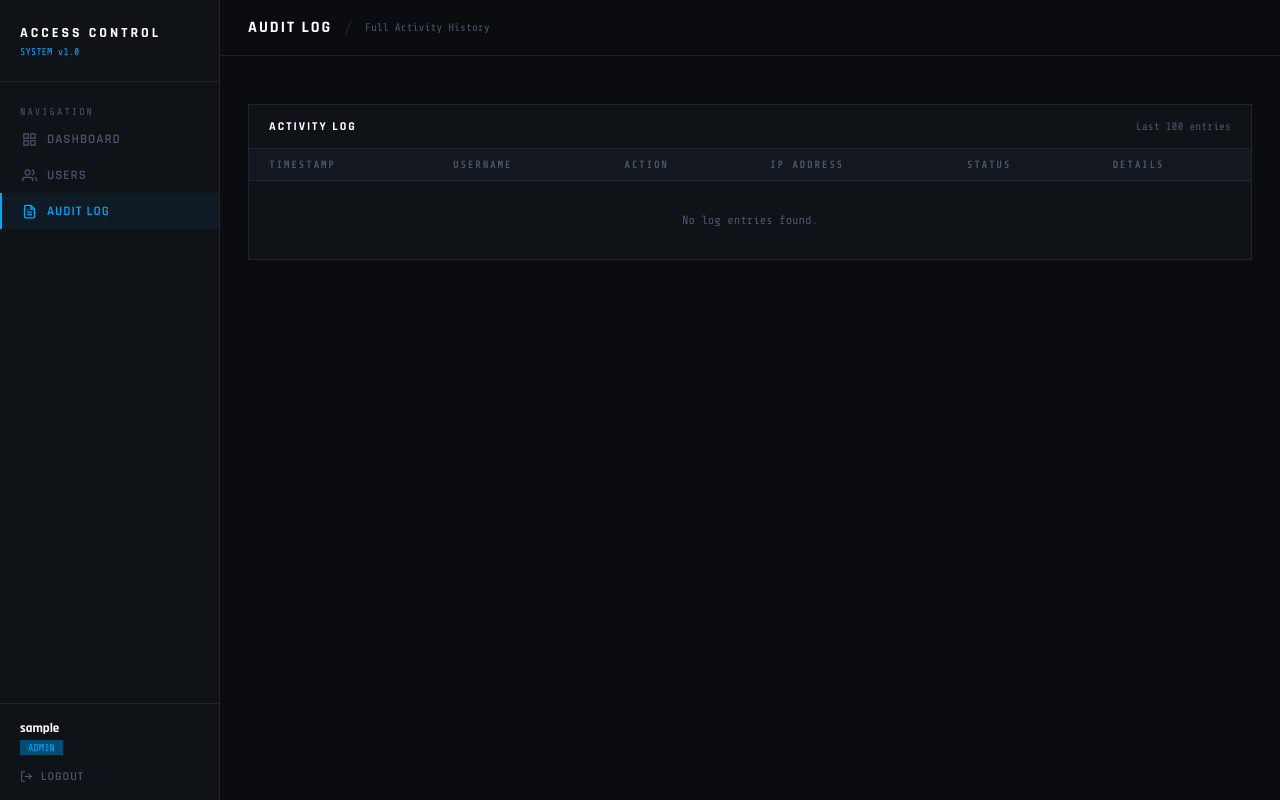
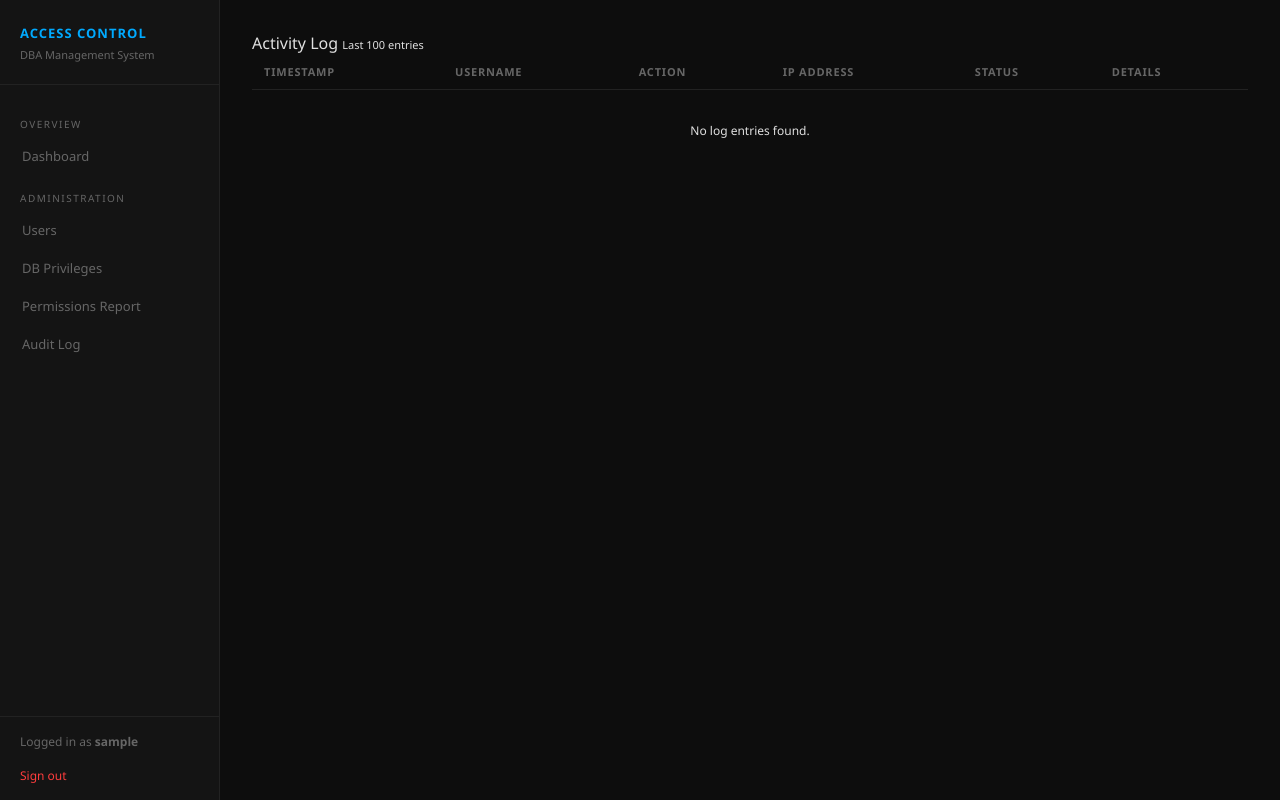
Before and after one commit to unreallfadi/access-control-system, a Flask app: page /audit in a window 1280 px wide. Run offline with Flask 3, Linux system fonts and the light colour scheme; the visitor is signed in with stand-in values (Sample User, id 1); data that the repository does not hold is empty; some libraries are stand-ins or nearby versions.

Commit message:
Refactor base.html for improved styling and structure

```diff
--- a/templates/base.html
+++ b/templates/base.html
@@ -3,38 +3,32 @@
 <head>
     <meta charset="UTF-8">
     <meta name="viewport" content="width=device-width, initial-scale=1.0">
-<title>{% block title %}Access Control System{% endblock %}</title>
-<link rel="preconnect" href="https://fonts.googleapis.com">
-<link href="https://fonts.googleapis.com/css2?family=Share+Tech+Mono&family=Rajdhani:wght@400;600;700&display=swap" rel="stylesheet">
+    <title>DBA Access Control System</title>
     <style>
+        * { margin: 0; padding: 0; box-sizing: border-box; }
+
         :root {
-    --bg:        #0a0c10;
-    --surface:   #0f1318;
-    --surface2:  #131820;
-    --border:    #1e2530;
-    --accent:    #00aaff;
-    --accent-dim:#004d73;
-    --success:   #00cc66;
-    --danger:    #ff3355;
-    --warning:   #ffaa00;
-    --text:      #c8d4e0;
-    --text-muted:#4a5568;
-    --mono:      'Share Tech Mono', monospace;
-    --sans:      'Rajdhani', sans-serif;
+            --bg:        #0d0d0d;
+            --surface:   #141414;
+            --border:    #222;
+            --primary:   #00aaff;
+            --text:      #e0e0e0;
+            --muted:     #666;
+            --success:   #00c853;
+            --error:     #ff3d3d;
+            --warning:   #ffab00;
             --sidebar-w: 220px;
         }
 
-  * { margin: 0; padding: 0; box-sizing: border-box; }
-
         body {
+            font-family: 'Segoe UI', system-ui, sans-serif;
             background: var(--bg);
             color: var(--text);
-    font-family: var(--sans);
+            display: flex;
             min-height: 100vh;
-    display: flex;
         }
 
-  /* ---- Sidebar ---- */
+        /* Sidebar */
         .sidebar {
             width: var(--sidebar-w);
             background: var(--surface);
@@ -42,211 +36,142 @@
             display: flex;
             flex-direction: column;
             position: fixed;
-    top: 0; bottom: 0; left: 0;
-    z-index: 100;
+            height: 100vh;
+            top: 0; left: 0;
         }
 
         .sidebar-brand {
-    padding: 24px 20px;
+            padding: 24px 20px 20px;
             border-bottom: 1px solid var(--border);
         }
 
         .sidebar-brand h2 {
-    font-size: 14px;
-    font-weight: 700;
-    letter-spacing: 3px;
-    text-transform: uppercase;
-    color: #fff;
-  }
-
-  .sidebar-brand p {
-    font-family: var(--mono);
-    font-size: 10px;
-    color: var(--accent);
-    margin-top: 4px;
-  }
-
-  .sidebar-nav {
-    flex: 1;
-    padding: 16px 0;
-  }
-
-  .nav-label {
-    font-family: var(--mono);
-    font-size: 10px;
-    color: var(--text-muted);
-    letter-spacing: 2px;
-    padding: 8px 20px 4px;
+            font-size: 13px;
+            font-weight: 600;
+            color: var(--primary);
+            letter-spacing: 1px;
             text-transform: uppercase;
         }
 
-  .nav-item {
+        .sidebar-brand span {
+            font-size: 11px;
+            color: var(--muted);
+        }
+
+        .nav { padding: 16px 0; flex: 1; }
+
+        .nav a {
             display: flex;
             align-items: center;
             gap: 10px;
             padding: 10px 20px;
-    color: var(--text-muted);
+            color: var(--muted);
             text-decoration: none;
             font-size: 13px;
-    font-weight: 600;
-    letter-spacing: 1px;
-    text-transform: uppercase;
             transition: all 0.15s;
             border-left: 2px solid transparent;
         }
 
-  .nav-item:hover, .nav-item.active {
-    color: var(--accent);
-    background: rgba(0,170,255,0.05);
-    border-left-color: var(--accent);
+        .nav a:hover, .nav a.active {
+            color: var(--text);
+            background: rgba(0,170,255,0.06);
+            border-left-color: var(--primary);
         }
 
-  .nav-item svg { flex-shrink: 0; }
+        .nav-section {
+            padding: 16px 20px 6px;
+            font-size: 10px;
+            color: var(--muted);
+            letter-spacing: 1.5px;
+            text-transform: uppercase;
+        }
 
         .sidebar-footer {
             padding: 16px 20px;
             border-top: 1px solid var(--border);
+            font-size: 12px;
+            color: var(--muted);
         }
 
-  .user-info {
+        .sidebar-footer a {
+            color: var(--error);
+            text-decoration: none;
+            font-size: 12px;
+        }
+
+        /* Main */
+        .main {
+            margin-left: var(--sidebar-w);
+            flex: 1;
+            padding: 32px;
+            max-width: calc(100vw - var(--sidebar-w));
+        }
+
+        .page-header {
+            margin-bottom: 28px;
+            border-bottom: 1px solid var(--border);
+            padding-bottom: 16px;
+        }
+
+        .page-header h1 {
+            font-size: 20px;
+            font-weight: 600;
+            color: var(--text);
+        }
+
+        .page-header p {
+            font-size: 13px;
+            color: var(--muted);
+            margin-top: 4px;
+        }
+
+        /* Cards */
+        .card {
+            background: var(--surface);
+            border: 1px solid var(--border);
+            border-radius: 6px;
+            padding: 20px;
+            margin-bottom: 20px;
+        }
+
+        .card h3 {
+            font-size: 13px;
+            font-weight: 600;
+            color: var(--muted);
+            text-transform: uppercase;
+            letter-spacing: 0.8px;
             margin-bottom: 12px;
         }
 
-  .user-info .username {
-    font-size: 13px;
-    font-weight: 700;
-    color: #fff;
-  }
-
-  .user-info .role-badge {
-    display: inline-block;
-    font-family: var(--mono);
-    font-size: 10px;
-    padding: 2px 8px;
-    background: var(--accent-dim);
-    color: var(--accent);
-    margin-top: 4px;
-  }
-
-  .logout-btn {
-    display: flex;
-    align-items: center;
-    gap: 8px;
-    color: var(--text-muted);
-    text-decoration: none;
-    font-size: 12px;
-    font-weight: 600;
-    letter-spacing: 1px;
-    text-transform: uppercase;
-    transition: color 0.15s;
-  }
-
-  .logout-btn:hover { color: var(--danger); }
-
-  /* ---- Main content ---- */
-  .main {
-    margin-left: var(--sidebar-w);
-    flex: 1;
-    display: flex;
-    flex-direction: column;
-  }
-
-  .topbar {
-    height: 56px;
-    border-bottom: 1px solid var(--border);
-    display: flex;
-    align-items: center;
-    padding: 0 28px;
-    gap: 12px;
-  }
-
-  .topbar-title {
-    font-size: 16px;
-    font-weight: 700;
-    letter-spacing: 2px;
-    text-transform: uppercase;
-    color: #fff;
-  }
-
-  .topbar-sep {
-    color: var(--border);
-    font-family: var(--mono);
-  }
-
-  .topbar-sub {
-    font-family: var(--mono);
-    font-size: 11px;
-    color: var(--text-muted);
-  }
-
-  .content { padding: 28px; }
-
-  /* ---- Cards & tables ---- */
-  .stat-grid {
+        .stats-grid {
             display: grid;
             grid-template-columns: repeat(3, 1fr);
             gap: 16px;
-    margin-bottom: 28px;
+            margin-bottom: 24px;
         }
 
         .stat-card {
             background: var(--surface);
             border: 1px solid var(--border);
+            border-radius: 6px;
             padding: 20px;
-    position: relative;
-    overflow: hidden;
         }
 
-  .stat-card::after {
-    content: '';
-    position: absolute;
-    bottom: 0; left: 0; right: 0;
-    height: 2px;
-    background: var(--accent);
-    opacity: 0.4;
+        .stat-card .label {
+            font-size: 11px;
+            color: var(--muted);
+            text-transform: uppercase;
+            letter-spacing: 1px;
         }
 
-  .stat-label {
-    font-family: var(--mono);
-    font-size: 10px;
-    color: var(--text-muted);
-    letter-spacing: 2px;
-    text-transform: uppercase;
-    margin-bottom: 10px;
+        .stat-card .value {
+            font-size: 32px;
+            font-weight: 700;
+            color: var(--primary);
+            margin-top: 6px;
         }
 
-  .stat-value {
-    font-size: 36px;
-    font-weight: 700;
-    color: #fff;
-    line-height: 1;
-  }
-
-  .stat-card.danger::after  { background: var(--danger); }
-  .stat-card.success::after { background: var(--success); }
-
-  .panel {
-    background: var(--surface);
-    border: 1px solid var(--border);
-    margin-bottom: 20px;
-  }
-
-  .panel-header {
-    padding: 14px 20px;
-    border-bottom: 1px solid var(--border);
-    display: flex;
-    align-items: center;
-    justify-content: space-between;
-  }
-
-  .panel-title {
-    font-size: 12px;
-    font-weight: 700;
-    letter-spacing: 2px;
-    text-transform: uppercase;
-    color: #fff;
-  }
-
+        /* Table */
         table {
             width: 100%;
             border-collapse: collapse;
@@ -255,230 +180,114 @@
 
         th {
             text-align: left;
-    padding: 10px 20px;
-    font-family: var(--mono);
-    font-size: 10px;
-    letter-spacing: 2px;
-    color: var(--text-muted);
+            padding: 10px 12px;
+            font-size: 11px;
+            color: var(--muted);
             text-transform: uppercase;
+            letter-spacing: 0.8px;
             border-bottom: 1px solid var(--border);
-    background: var(--surface2);
         }
 
         td {
-    padding: 12px 20px;
-    border-bottom: 1px solid var(--border);
-    color: var(--text);
+            padding: 10px 12px;
+            border-bottom: 1px solid #1a1a1a;
+            vertical-align: middle;
         }
 
         tr:last-child td { border-bottom: none; }
         tr:hover td { background: rgba(255,255,255,0.02); }
 
+        /* Badges */
         .badge {
             display: inline-block;
-    font-family: var(--mono);
-    font-size: 10px;
-    padding: 3px 8px;
-    letter-spacing: 1px;
+            padding: 2px 8px;
+            border-radius: 3px;
+            font-size: 11px;
+            font-weight: 600;
         }
 
-  .badge-success  { background: rgba(0,204,102,0.12); color: var(--success); }
-  .badge-danger   { background: rgba(255,51,85,0.12);  color: var(--danger); }
-  .badge-warning  { background: rgba(255,170,0,0.12);  color: var(--warning); }
-  .badge-accent   { background: rgba(0,170,255,0.12);  color: var(--accent); }
-  .badge-muted    { background: rgba(74,85,104,0.2);   color: var(--text-muted); }
+        .badge-success { background: rgba(0,200,83,0.15);  color: var(--success); }
+        .badge-error   { background: rgba(255,61,61,0.15); color: var(--error);   }
+        .badge-warning { background: rgba(255,171,0,0.15); color: var(--warning); }
+        .badge-info    { background: rgba(0,170,255,0.15); color: var(--primary); }
+        .badge-muted   { background: rgba(102,102,102,0.15); color: var(--muted); }
 
+        /* Buttons */
         .btn {
-    display: inline-flex;
-    align-items: center;
-    gap: 6px;
-    padding: 8px 16px;
-    font-family: var(--sans);
+            display: inline-block;
+            padding: 7px 14px;
+            border-radius: 4px;
             font-size: 12px;
-    font-weight: 700;
-    letter-spacing: 2px;
-    text-transform: uppercase;
+            font-weight: 600;
+            cursor: pointer;
             border: none;
-    cursor: pointer;
             text-decoration: none;
             transition: opacity 0.15s;
         }
 
         .btn:hover { opacity: 0.85; }
-  .btn-primary { background: var(--accent); color: #000; }
-  .btn-danger  { background: var(--danger);  color: #fff; }
+        .btn-primary { background: var(--primary); color: #000; }
+        .btn-danger  { background: var(--error);   color: #fff; }
         .btn-muted   { background: var(--border);  color: var(--text); }
 
+        /* Forms */
+        input, select {
+            background: #1a1a1a;
+            border: 1px solid var(--border);
+            color: var(--text);
+            padding: 7px 10px;
+            border-radius: 4px;
+            font-size: 13px;
+            outline: none;
+        }
+
+        input:focus, select:focus { border-color: var(--primary); }
+
         /* Flash messages */
-  .flash-container { margin-bottom: 20px; }
-
         .flash {
             padding: 10px 16px;
-    font-family: var(--mono);
-    font-size: 12px;
-    margin-bottom: 8px;
+            border-radius: 4px;
+            font-size: 13px;
+            margin-bottom: 20px;
         }
 
-  .flash-success { border-left: 3px solid var(--success); background: rgba(0,204,102,0.08); color: var(--success); }
-  .flash-error   { border-left: 3px solid var(--danger);  background: rgba(255,51,85,0.08);  color: var(--danger); }
-
-  /* Modal */
-  .modal-overlay {
-    display: none;
-    position: fixed;
-    inset: 0;
-    background: rgba(0,0,0,0.7);
-    z-index: 200;
-    align-items: center;
-    justify-content: center;
-  }
-
-  .modal-overlay.open { display: flex; }
-
-  .modal {
-    background: var(--surface);
-    border: 1px solid var(--border);
-    width: 440px;
-    position: relative;
-  }
-
-  .modal::before {
-    content: '';
-    position: absolute;
-    top: 0; left: 0; right: 0;
-    height: 2px;
-    background: var(--accent);
-  }
-
-  .modal-header {
-    padding: 20px 24px;
-    border-bottom: 1px solid var(--border);
-    font-size: 13px;
-    font-weight: 700;
-    letter-spacing: 2px;
-    text-transform: uppercase;
-    color: #fff;
-  }
-
-  .modal-body { padding: 24px; }
-
-  .form-group { margin-bottom: 18px; }
-
-  label {
-    display: block;
-    font-size: 10px;
-    font-weight: 700;
-    letter-spacing: 2px;
-    text-transform: uppercase;
-    color: var(--text-muted);
-    margin-bottom: 7px;
-  }
-
-  input, select {
-    width: 100%;
-    background: var(--bg);
-    border: 1px solid var(--border);
-    color: var(--text);
-    padding: 10px 12px;
-    font-family: var(--mono);
-    font-size: 13px;
-    outline: none;
-    transition: border-color 0.2s;
-  }
-
-  input:focus, select:focus { border-color: var(--accent); }
-
-  select option { background: var(--surface); }
-
-  .modal-footer {
-    padding: 16px 24px;
-    border-top: 1px solid var(--border);
-    display: flex;
-    gap: 10px;
-    justify-content: flex-end;
-  }
+        .flash-success { background: rgba(0,200,83,0.1);  border: 1px solid rgba(0,200,83,0.3);  color: var(--success); }
+        .flash-error   { background: rgba(255,61,61,0.1); border: 1px solid rgba(255,61,61,0.3); color: var(--error);   }
     </style>
 </head>
 <body>
 
-<!-- Sidebar -->
-<aside class="sidebar">
+<div class="sidebar">
     <div class="sidebar-brand">
         <h2>Access Control</h2>
-    <p>SYSTEM v1.0</p>
+        <span>DBA Management System</span>
+    </div>
+    <nav class="nav">
+        <div class="nav-section">Overview</div>
+        <a href="/dashboard">Dashboard</a>
+
+        <div class="nav-section">Administration</div>
+        <a href="/users">Users</a>
+        <a href="/privileges">DB Privileges</a>
+        <a href="/report">Permissions Report</a>
+        <a href="/audit">Audit Log</a>
+    </nav>
+    <div class="sidebar-footer">
+        Logged in as <strong>{{ session.get('username', '') }}</strong>
+        <br><br>
+        <a href="/logout">Sign out</a>
+    </div>
 </div>
 
-  <nav class="sidebar-nav">
-    <div class="nav-label">Navigation</div>
-
-    <a href="/dashboard" class="nav-item {% if request.path == '/dashboard' %}active{% endif %}">
-      <svg width="15" height="15" fill="none" stroke="currentColor" stroke-width="2" viewBox="0 0 24 24">
-        <rect x="3" y="3" width="7" height="7"/><rect x="14" y="3" width="7" height="7"/>
-        <rect x="14" y="14" width="7" height="7"/><rect x="3" y="14" width="7" height="7"/>
-      </svg>
-      Dashboard
-    </a>
-
-    {% if session.role == 'admin' %}
-    <a href="/users" class="nav-item {% if request.path == '/users' %}active{% endif %}">
-      <svg width="15" height="15" fill="none" stroke="currentColor" stroke-width="2" viewBox="0 0 24 24">
-        <path d="M17 21v-2a4 4 0 0 0-4-4H5a4 4 0 0 0-4 4v2"/>
-        <circle cx="9" cy="7" r="4"/>
-        <path d="M23 21v-2a4 4 0 0 0-3-3.87M16 3.13a4 4 0 0 1 0 7.75"/>
-      </svg>
-      Users
-    </a>
-
-    <a href="/audit" class="nav-item {% if request.path == '/audit' %}active{% endif %}">
-      <svg width="15" height="15" fill="none" stroke="currentColor" stroke-width="2" viewBox="0 0 24 24">
-        <path d="M14 2H6a2 2 0 0 0-2 2v16a2 2 0 0 0 2 2h12a2 2 0 0 0 2-2V8z"/>
-        <polyline points="14 2 14 8 20 8"/>
-        <line x1="16" y1="13" x2="8" y2="13"/>
-        <line x1="16" y1="17" x2="8" y2="17"/>
-        <line x1="10" y1="9" x2="8" y2="9"/>
-      </svg>
-      Audit Log
-    </a>
-    {% endif %}
-  </nav>
-
-  <div class="sidebar-footer">
-    <div class="user-info">
-      <div class="username">{{ session.username }}</div>
-      <span class="role-badge">{{ session.role | upper }}</span>
-    </div>
-    <a href="/logout" class="logout-btn">
-      <svg width="13" height="13" fill="none" stroke="currentColor" stroke-width="2" viewBox="0 0 24 24">
-        <path d="M9 21H5a2 2 0 0 1-2-2V5a2 2 0 0 1 2-2h4"/>
-        <polyline points="16 17 21 12 16 7"/>
-        <line x1="21" y1="12" x2="9" y2="12"/>
-      </svg>
-      Logout
-    </a>
-  </div>
-</aside>
-
-<!-- Main -->
-<main class="main">
-  <div class="topbar">
-    <span class="topbar-title">{% block page_title %}Dashboard{% endblock %}</span>
-    <span class="topbar-sep">/</span>
-    <span class="topbar-sub">{% block page_sub %}{% endblock %}</span>
-  </div>
-
-  <div class="content">
-    <div class="flash-container">
+<div class="main">
     {% with messages = get_flashed_messages(with_categories=true) %}
         {% for category, message in messages %}
             <div class="flash flash-{{ category }}">{{ message }}</div>
         {% endfor %}
     {% endwith %}
-    </div>
 
     {% block content %}{% endblock %}
 </div>
-</main>
 
-{% block scripts %}{% endblock %}
 </body>
 </html>
```
Lines whose indentation alone changed are shown as unchanged.
